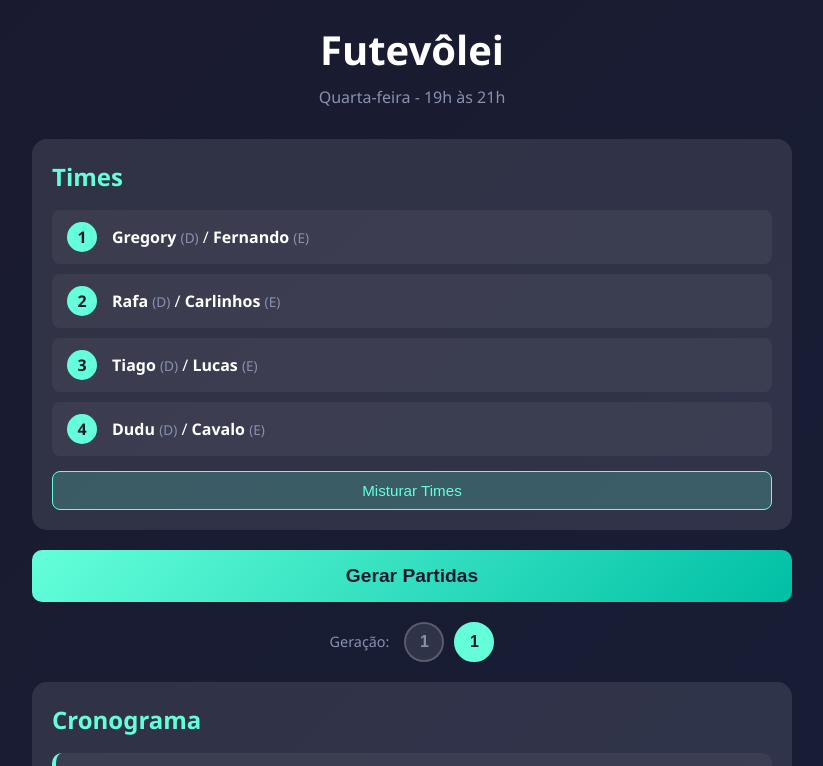
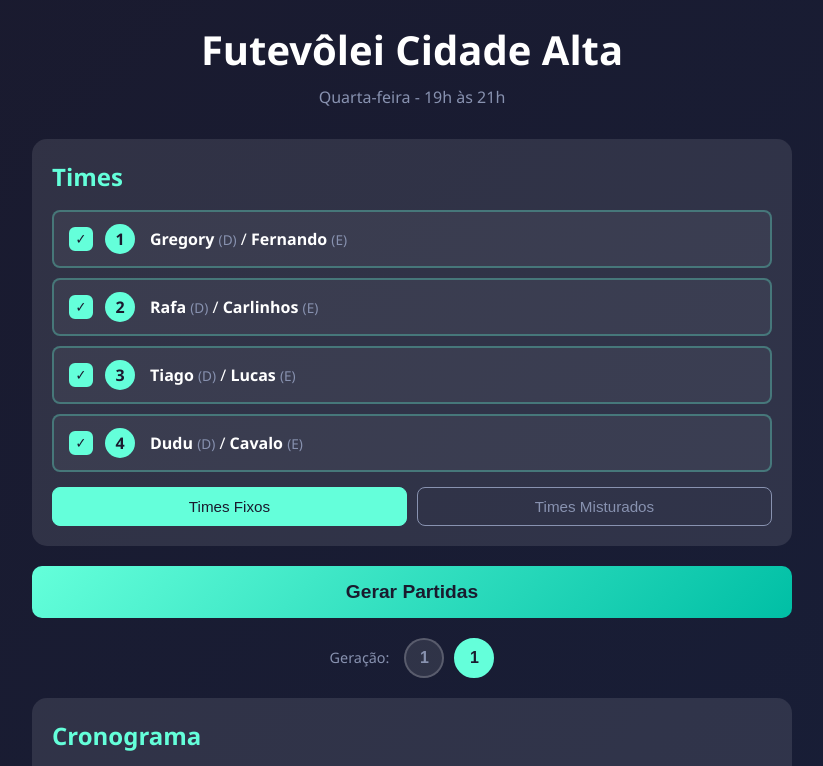
Before and after one commit to RafilxTenfen/ftv, a React (Vite) app: page / in a window 1280 px wide. Shown: the top 766 px of the page, without its empty margins (228-1051 px from the left). Built offline with nearby package versions, Linux system fonts and the light colour scheme.

Commit message:
chore: add horario, titulo e bug times fixes e misturados

```diff
--- a/index.html
+++ b/index.html
@@ -4,7 +4,7 @@
     <meta charset="UTF-8" />
     <link rel="icon" type="image/svg+xml" href="/vite.svg" />
     <meta name="viewport" content="width=device-width, initial-scale=1.0" />
-    <title>ftv-web</title>
+    <title>Futevôlei Cidade Alta</title>
   </head>
   <body>
     <div id="root"></div>
--- a/src/App.css
+++ b/src/App.css
@@ -58,6 +58,45 @@ h1 {
   padding: 12px 15px;
   background: rgba(255, 255, 255, 0.05);
   border-radius: 8px;
+  cursor: pointer;
+  transition: all 0.2s;
+  border: 2px solid transparent;
+}
+
+.time-item:hover {
+  background: rgba(255, 255, 255, 0.1);
+}
+
+.time-item.selected {
+  border-color: rgba(100, 255, 218, 0.3);
+}
+
+.time-item.disabled {
+  opacity: 0.4;
+}
+
+.time-item.disabled .time-number {
+  background: #8892b0;
+}
+
+.time-checkbox {
+  width: 24px;
+  height: 24px;
+  border: 2px solid #8892b0;
+  border-radius: 6px;
+  display: flex;
+  align-items: center;
+  justify-content: center;
+  margin-right: 12px;
+  font-size: 0.9em;
+  color: #1a1a2e;
+  transition: all 0.2s;
+  flex-shrink: 0;
+}
+
+.time-checkbox.checked {
+  background: #64ffda;
+  border-color: #64ffda;
 }
 
 .time-number {
@@ -107,6 +146,13 @@ h1 {
   transform: translateY(0);
 }
 
+.btn-gerar:disabled {
+  opacity: 0.5;
+  cursor: not-allowed;
+  transform: none;
+  box-shadow: none;
+}
+
 .partida {
   display: flex;
   align-items: flex-start;
@@ -123,8 +169,16 @@ h1 {
   padding: 5px 12px;
   border-radius: 20px;
   font-weight: bold;
+  margin-right: 10px;
+  flex-shrink: 0;
+}
+
+.partida-horario {
+  color: #8892b0;
+  font-size: 0.9em;
   margin-right: 15px;
   flex-shrink: 0;
+  min-width: 45px;
 }
 
 .partida-info {
@@ -234,6 +288,16 @@ h1 {
   background: rgba(136, 146, 176, 0.2);
 }
 
+.btn-active {
+  background: #64ffda;
+  color: #1a1a2e;
+  border-color: #64ffda;
+}
+
+.btn-active:hover {
+  background: #52e0c4;
+}
+
 .badge-misturado {
   font-size: 0.5em;
   background: #ff6b6b;
--- a/src/App.jsx
+++ b/src/App.jsx
@@ -37,11 +37,17 @@ function getCombinations(arr, size) {
   return result
 }
 
-function gerarPartidas(numPartidas = 10) {
-  const todosConfrontos = getCombinations([1, 2, 3, 4], 2)
+function gerarPartidas(timesAtivos, numPartidas = 10) {
+  if (timesAtivos.length < 2) return null
+
+  const todosConfrontos = getCombinations(timesAtivos, 2)
   const partidas = []
-  const jogosPorTime = { 1: 0, 2: 0, 3: 0, 4: 0 }
-  const ultimaPartida = { 1: -3, 2: -3, 3: -3, 4: -3 }
+  const jogosPorTime = {}
+  const ultimaPartida = {}
+  timesAtivos.forEach(t => {
+    jogosPorTime[t] = 0
+    ultimaPartida[t] = -3
+  })
   const confrontosRealizados = {}
   todosConfrontos.forEach(c => confrontosRealizados[c.join(',')] = 0)
 
@@ -49,14 +55,14 @@ function gerarPartidas(numPartidas = 10) {
     let confrontosValidos = []
 
     for (const confronto of todosConfrontos) {
-      const outros = [1, 2, 3, 4].filter(t => !confronto.includes(t))
+      const outros = timesAtivos.filter(t => !confronto.includes(t))
       const esperaOutros = outros.map(t => i - ultimaPartida[t])
       if (esperaOutros.some(e => e >= 3)) continue
       confrontosValidos.push(confronto)
     }
 
     if (confrontosValidos.length === 0) {
-      const timesEsperando = [1, 2, 3, 4].filter(t => i - ultimaPartida[t] >= 3)
+      const timesEsperando = timesAtivos.filter(t => i - ultimaPartida[t] >= 3)
       if (timesEsperando.length > 0) {
         confrontosValidos = todosConfrontos.filter(c =>
           timesEsperando.some(t => c.includes(t))
@@ -87,12 +93,16 @@ function gerarPartidas(numPartidas = 10) {
     confrontosRealizados[confrontoEscolhido.join(',')]++
   }
 
-  const maxEspera = { 1: 0, 2: 0, 3: 0, 4: 0 }
-  const ultima = { 1: -1, 2: -1, 3: -1, 4: -1 }
+  const maxEspera = {}
+  const ultima = {}
+  timesAtivos.forEach(t => {
+    maxEspera[t] = 0
+    ultima[t] = -1
+  })
 
   partidas.forEach((partida, i) => {
     const [t1, t2] = partida
-    ;[1, 2, 3, 4].forEach(t => {
+    timesAtivos.forEach(t => {
       if (t === t1 || t === t2) {
         if (ultima[t] >= 0) {
           const espera = i - ultima[t] - 1
@@ -103,7 +113,7 @@ function gerarPartidas(numPartidas = 10) {
     })
   })
 
-  return { partidas, jogosPorTime, confrontosRealizados, maxEspera }
+  return { partidas, jogosPorTime, confrontosRealizados, maxEspera, timesAtivos }
 }
 
 const MAX_HISTORICO = 3
@@ -114,21 +124,34 @@ function App() {
   const [historico, setHistorico] = useState([])
   const [indiceAtual, setIndiceAtual] = useState(0)
   const [contador, setContador] = useState(0)
+  const [timesSelecionados, setTimesSelecionados] = useState([1, 2, 3, 4])
 
   const resultadoAtual = historico[indiceAtual] || null
 
-  const nomeTime = (num) => {
-    const t = resultadoAtual?.times || times
-    return `${t[num][0]}/${t[num][1]}`
+
+  const toggleTime = (num) => {
+    setTimesSelecionados(prev => {
+      if (prev.includes(num)) {
+        if (prev.length <= 2) return prev
+        return prev.filter(t => t !== num)
+      } else {
+        return [...prev, num].sort()
+      }
+    })
   }
 
-  const handleGerar = () => {
+  const gerarComTimes = (timesParaUsar, isMisturado) => {
+    if (timesSelecionados.length < 2) return
+
     const novoNumero = contador + 1
+    const resultado = gerarPartidas(timesSelecionados, 10)
+    if (!resultado) return
+
     const novoResultado = {
       numero: novoNumero,
-      times: { ...times },
-      misturado,
-      ...gerarPartidas(10)
+      times: { ...timesParaUsar },
+      misturado: isMisturado,
+      ...resultado
     }
     setHistorico(prev => {
       const novo = [novoResultado, ...prev].slice(0, MAX_HISTORICO)
@@ -136,6 +159,10 @@ function App() {
     })
     setIndiceAtual(0)
     setContador(novoNumero)
+  }
+
+  const handleGerar = () => {
+    gerarComTimes(times, misturado)
   }
 
   const handleMisturar = () => {
@@ -149,52 +176,81 @@ function App() {
     }
     setTimes(novosTimes)
     setMisturado(true)
+    gerarComTimes(novosTimes, true)
   }
 
   const handleTimesFixos = () => {
     setTimes(TIMES_FIXOS)
     setMisturado(false)
+    gerarComTimes(TIMES_FIXOS, false)
   }
 
   useEffect(() => {
     handleGerar()
   }, [])
 
-  const timesExibidos = resultadoAtual?.times || times
-  const isMisturadoExibido = resultadoAtual?.misturado || false
+  useEffect(() => {
+    if (resultadoAtual) {
+      setTimesSelecionados(resultadoAtual.timesAtivos)
+      setTimes(resultadoAtual.times)
+      setMisturado(resultadoAtual.misturado)
+    }
+  }, [indiceAtual])
+
+  const timesDoResultado = resultadoAtual?.times || times
+  const timesAtivosExibidos = resultadoAtual?.timesAtivos || timesSelecionados
+
+  const nomeTimeResultado = (num) => {
+    return `${timesDoResultado[num][0]}/${timesDoResultado[num][1]}`
+  }
 
   return (
     <div className="container">
-      <h1>Futevôlei</h1>
+      <h1>Futevôlei Cidade Alta</h1>
       <p className="subtitle">Quarta-feira - 19h às 21h</p>
 
       <div className="section">
-        <h2>Times {isMisturadoExibido && <span className="badge-misturado">Misturados</span>}</h2>
+        <h2>Times {resultadoAtual?.misturado && <span className="badge-misturado">Misturados</span>}</h2>
         <div className="times-grid">
           {[1, 2, 3, 4].map(num => (
-            <div key={num} className="time-item">
+            <div
+              key={num}
+              className={`time-item ${timesAtivosExibidos.includes(num) ? 'selected' : 'disabled'}`}
+              onClick={() => toggleTime(num)}
+            >
+              <span className={`time-checkbox ${timesAtivosExibidos.includes(num) ? 'checked' : ''}`}>
+                {timesAtivosExibidos.includes(num) ? '✓' : ''}
+              </span>
               <span className="time-number">{num}</span>
               <span className="time-players">
-                <strong>{timesExibidos[num][0]}</strong> <span className="pos">(D)</span> /{' '}
-                <strong>{timesExibidos[num][1]}</strong> <span className="pos">(E)</span>
+                <strong>{timesDoResultado[num][0]}</strong> <span className="pos">(D)</span> /{' '}
+                <strong>{timesDoResultado[num][1]}</strong> <span className="pos">(E)</span>
               </span>
             </div>
           ))}
         </div>
         <div className="btn-group">
-          <button className="btn-secondary" onClick={handleMisturar}>
-            Misturar Times
-          </button>
-          {misturado && (
-            <button className="btn-secondary btn-outline" onClick={handleTimesFixos}>
+          <button
+            className={`btn-secondary ${!resultadoAtual?.misturado ? 'btn-active' : 'btn-outline'}`}
+            onClick={handleTimesFixos}
+          >
             Times Fixos
           </button>
-          )}
+          <button
+            className={`btn-secondary ${resultadoAtual?.misturado ? 'btn-active' : 'btn-outline'}`}
+            onClick={handleMisturar}
+          >
+            Times Misturados
+          </button>
         </div>
       </div>
 
-      <button className="btn-gerar" onClick={handleGerar}>
-        Gerar Partidas
+      <button
+        className="btn-gerar"
+        onClick={handleGerar}
+        disabled={timesSelecionados.length < 2}
+      >
+        Gerar Partidas {timesSelecionados.length < 2 && '(mín. 2 times)'}
       </button>
 
       {historico.length > 0 && (
@@ -218,17 +274,25 @@ function App() {
             <h2>Cronograma</h2>
             {resultadoAtual.partidas.map((partida, i) => {
               const [t1, t2] = partida
-              const descansando = [1, 2, 3, 4].filter(t => !partida.includes(t))
+              const descansando = timesAtivosExibidos.filter(t => !partida.includes(t))
+              const horaInicio = 19
+              const minutoInicio = i * 15
+              const hora = horaInicio + Math.floor(minutoInicio / 60)
+              const minuto = minutoInicio % 60
+              const horario = `${hora}:${minuto.toString().padStart(2, '0')}`
               return (
                 <div key={i} className="partida">
                   <span className="partida-numero">{i + 1}</span>
+                  <span className="partida-horario">{horario}</span>
                   <div className="partida-info">
                     <div className="partida-times">
-                      {nomeTime(t1)} <span className="vs">vs</span> {nomeTime(t2)}
+                      {nomeTimeResultado(t1)} <span className="vs">vs</span> {nomeTimeResultado(t2)}
                     </div>
+                    {descansando.length > 0 && (
                       <div className="partida-descansam">
-                      Descansam: {nomeTime(descansando[0])} e {nomeTime(descansando[1])}
+                        Descansam: {descansando.map(t => nomeTimeResultado(t)).join(' e ')}
                       </div>
+                    )}
                   </div>
                 </div>
               )
@@ -240,10 +304,10 @@ function App() {
 
             <h3>Jogos por Time</h3>
             <div className="stats-grid">
-              {[1, 2, 3, 4].map(t => (
+              {timesAtivosExibidos.map(t => (
                 <div key={t} className="stat-card">
                   <div className="stat-value">{resultadoAtual.jogosPorTime[t]}</div>
-                  <div className="stat-label">{nomeTime(t)}</div>
+                  <div className="stat-label">{nomeTimeResultado(t)}</div>
                 </div>
               ))}
             </div>
@@ -254,24 +318,28 @@ function App() {
                 const [t1, t2] = key.split(',').map(Number)
                 return (
                   <div key={key} className="confronto-item">
-                    <span>{nomeTime(t1)} vs {nomeTime(t2)}</span>
+                    <span>{nomeTimeResultado(t1)} vs {nomeTimeResultado(t2)}</span>
                     <span className="confronto-count">{count}x</span>
                   </div>
                 )
               })}
             </div>
 
+            {timesAtivosExibidos.length > 2 && (
+              <>
                 <h3>Espera Máxima</h3>
                 <div className="confrontos-grid">
-              {[1, 2, 3, 4].map(t => (
+                  {timesAtivosExibidos.map(t => (
                     <div key={t} className="confronto-item">
-                  <span>{nomeTime(t)}</span>
+                      <span>{nomeTimeResultado(t)}</span>
                       <span className="check-ok">
                         {resultadoAtual.maxEspera[t]} partidas {resultadoAtual.maxEspera[t] <= 2 ? '✓' : '✗'}
                       </span>
                     </div>
                   ))}
                 </div>
+              </>
+            )}
           </div>
         </>
       )}
```
Lines whose indentation alone changed are shown as unchanged.
